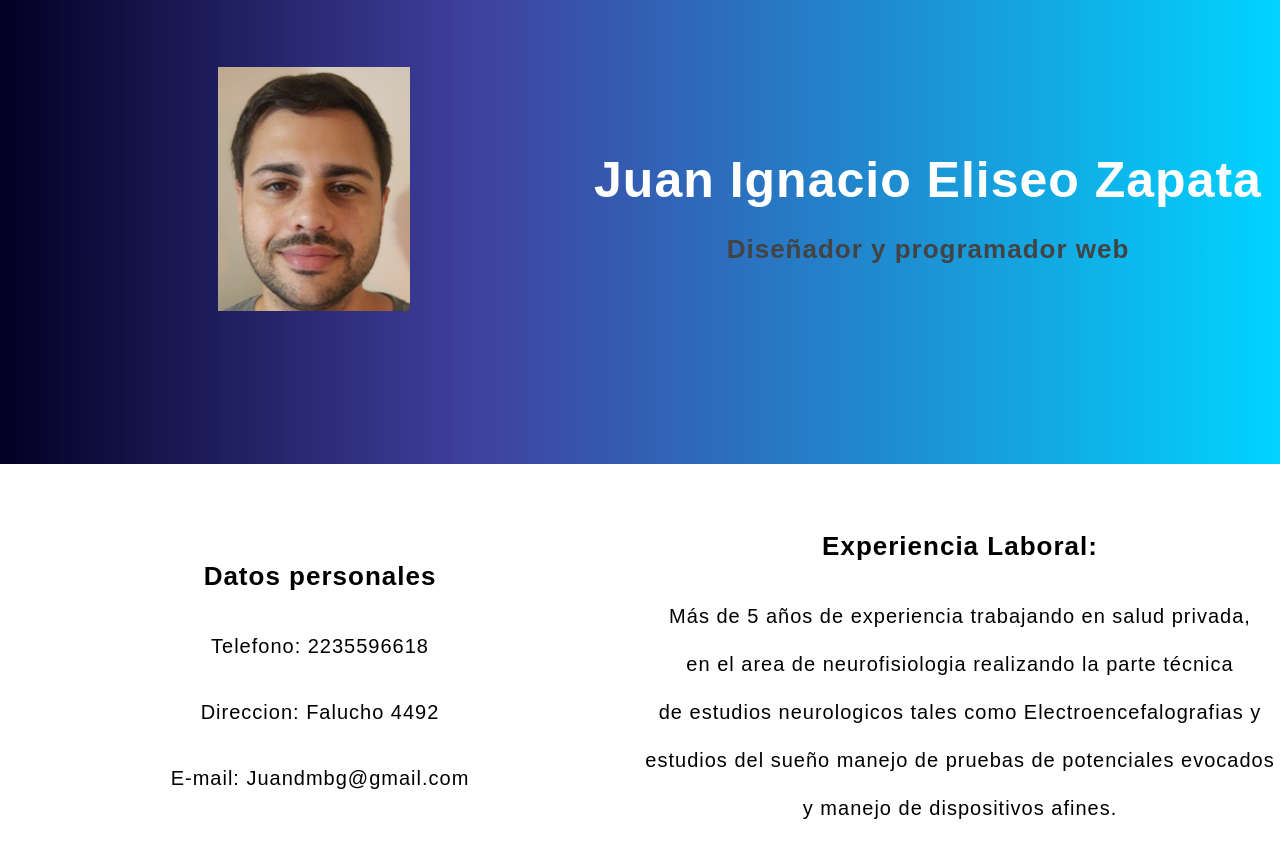
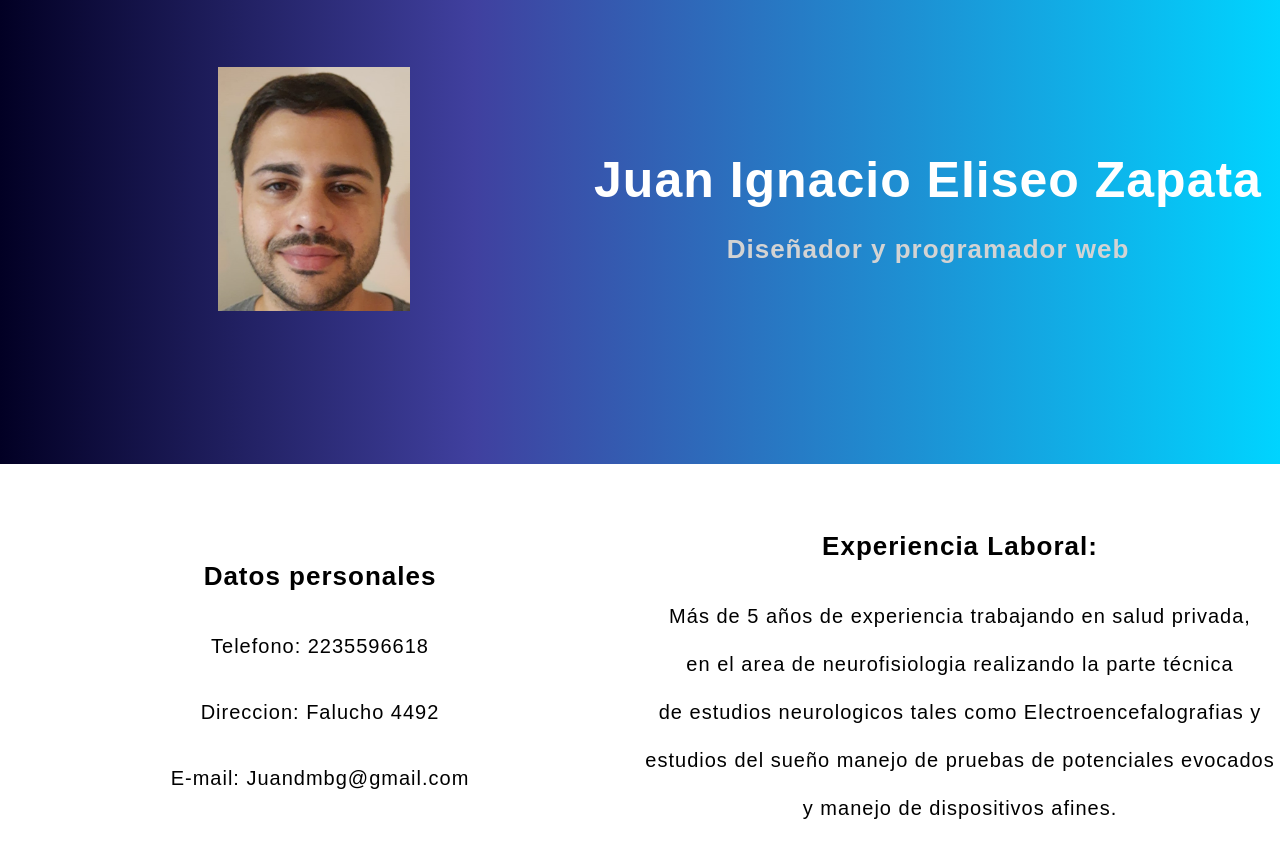
Before and after one commit to Juanizap/cv, a plain HTML site: page index.html in a window 1280 px wide. Shown: the top 848 px of the page. Drawn offline with Linux system fonts and the light colour scheme.

Commit message:
modificacion de color

```diff
--- a/css/style.css
+++ b/css/style.css
@@ -54,7 +54,7 @@ header h2{
     position: relative;
     bottom: 20vh;
     text-align: center;
-    color: rgb(67, 67, 67);
+    color: rgb(211, 211, 211);
 
 
 }
```
